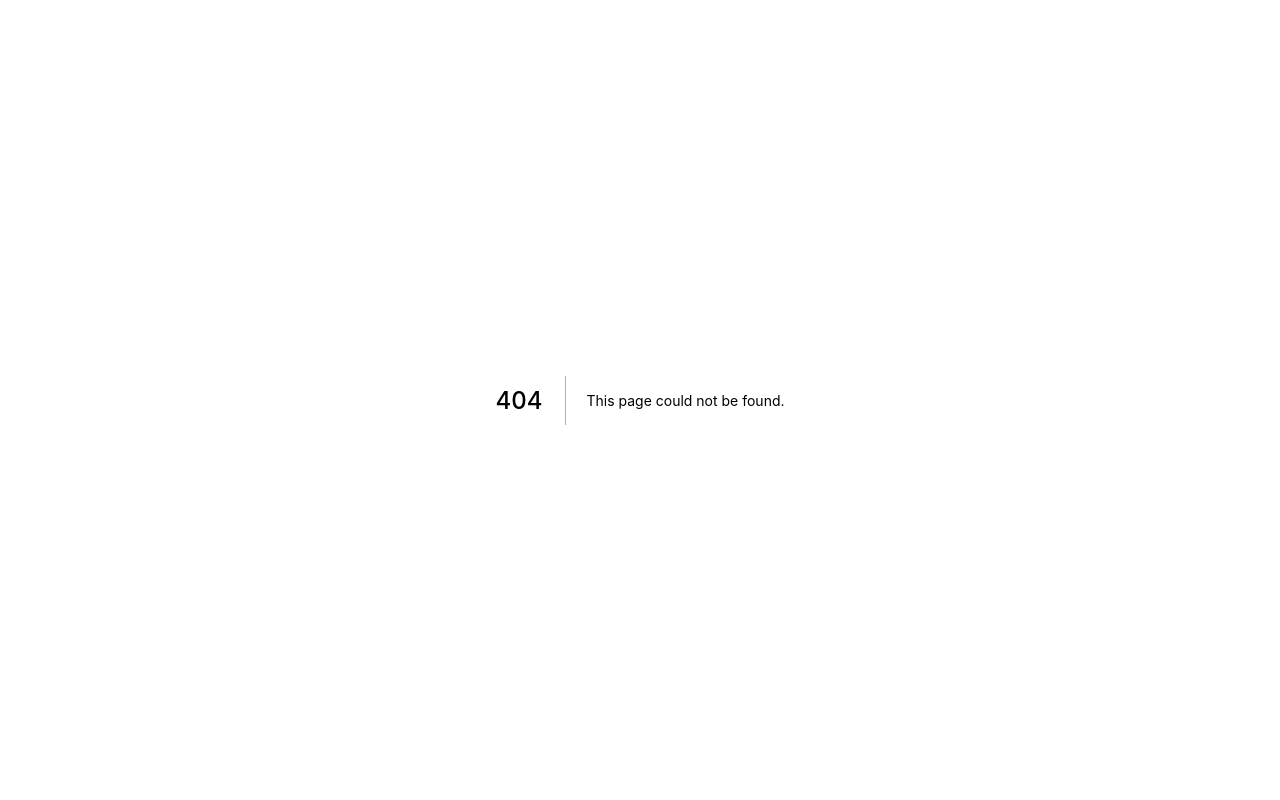
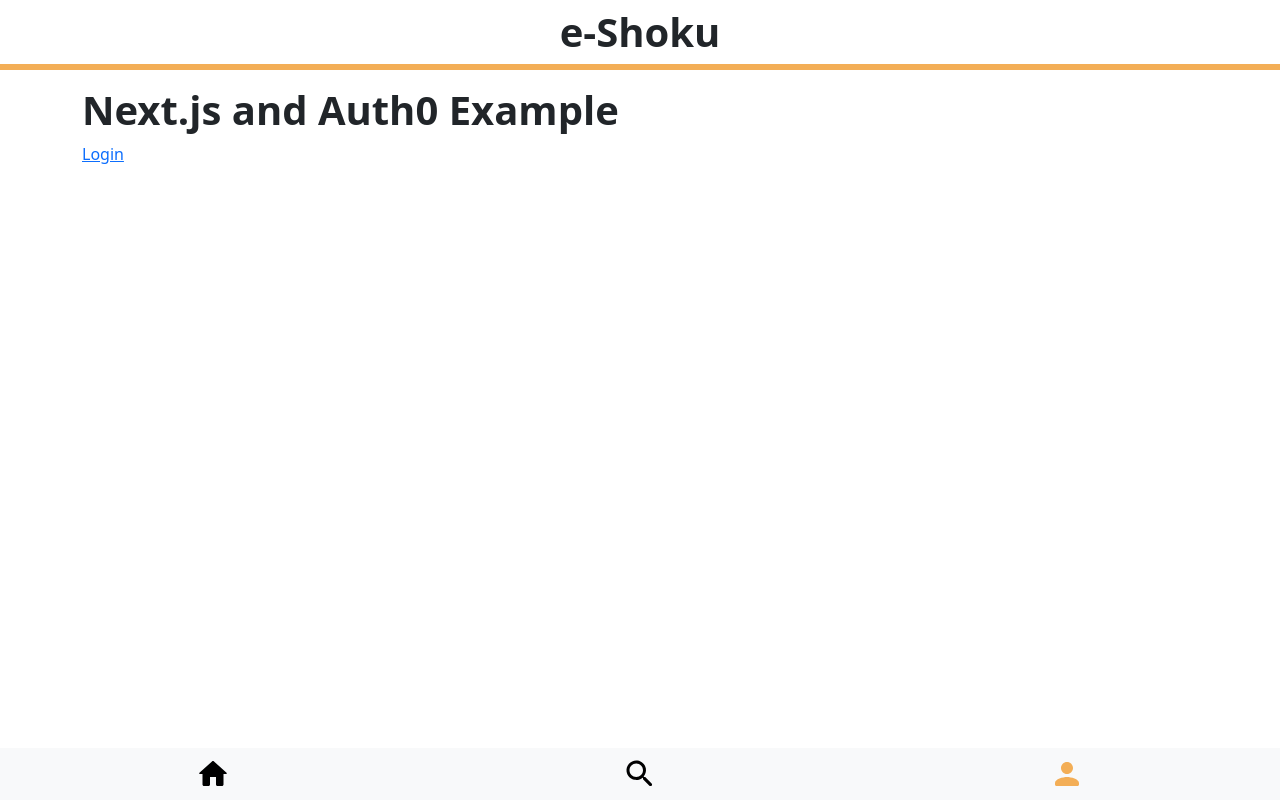
Before and after one commit to ryoheinan/e-shoku-webapp, a Next.js app: page /settings in a window 1280 px wide. Before the commit this address had no page. Built offline with nearby package versions, Linux system fonts and the light colour scheme; no server answers.

Commit message:
Create simple settings page

```diff
--- a/components/nav.tsx
+++ b/components/nav.tsx
@@ -67,7 +67,7 @@ const Nav = ({
               category === 'settings' ? styles.active : ''
             }`}
           >
-            <Link href="/">
+            <Link href="/settings">
               <a className="nav-link">
                 <svg
                   xmlns="http://www.w3.org/2000/svg"
--- /dev/null
+++ b/pages/settings.tsx
@@ -0,0 +1,42 @@
+import type { NextPage } from 'next'
+import { useUser } from '@auth0/nextjs-auth0'
+import Head from 'next/head'
+import Nav from '../components/nav'
+
+const Settings: NextPage = () => {
+  const { user, error, isLoading } = useUser()
+
+  return (
+    <Nav category="settings">
+      <Head>
+        <title>e-Shoku</title>
+      </Head>
+      <div className="container">
+        <h1>Next.js and Auth0 Example</h1>
+
+        {isLoading && <p>Loading login info...</p>}
+
+        {error && (
+          <>
+            <h4>Error</h4>
+            <pre>{error.message}</pre>
+          </>
+        )}
+
+        {user && (
+          <div>
+            Welcome {user.name}! <a href="/api/auth/logout">Logout</a>
+          </div>
+        )}
+
+        {!isLoading && !error && !user && (
+          <div>
+            <a href="/api/auth/login">Login</a>
+          </div>
+        )}
+      </div>
+    </Nav>
+  )
+}
+
+export default Settings
```
